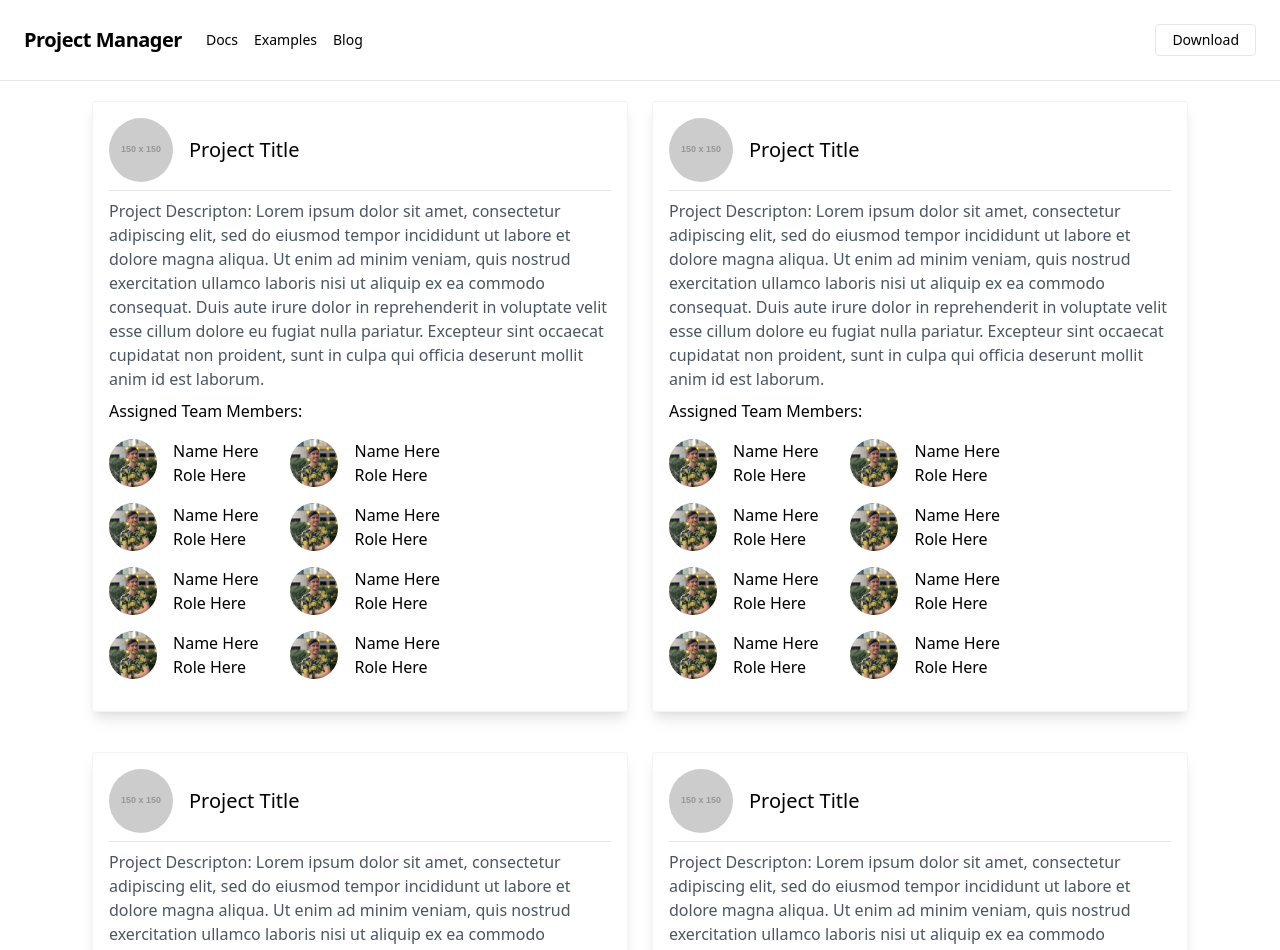
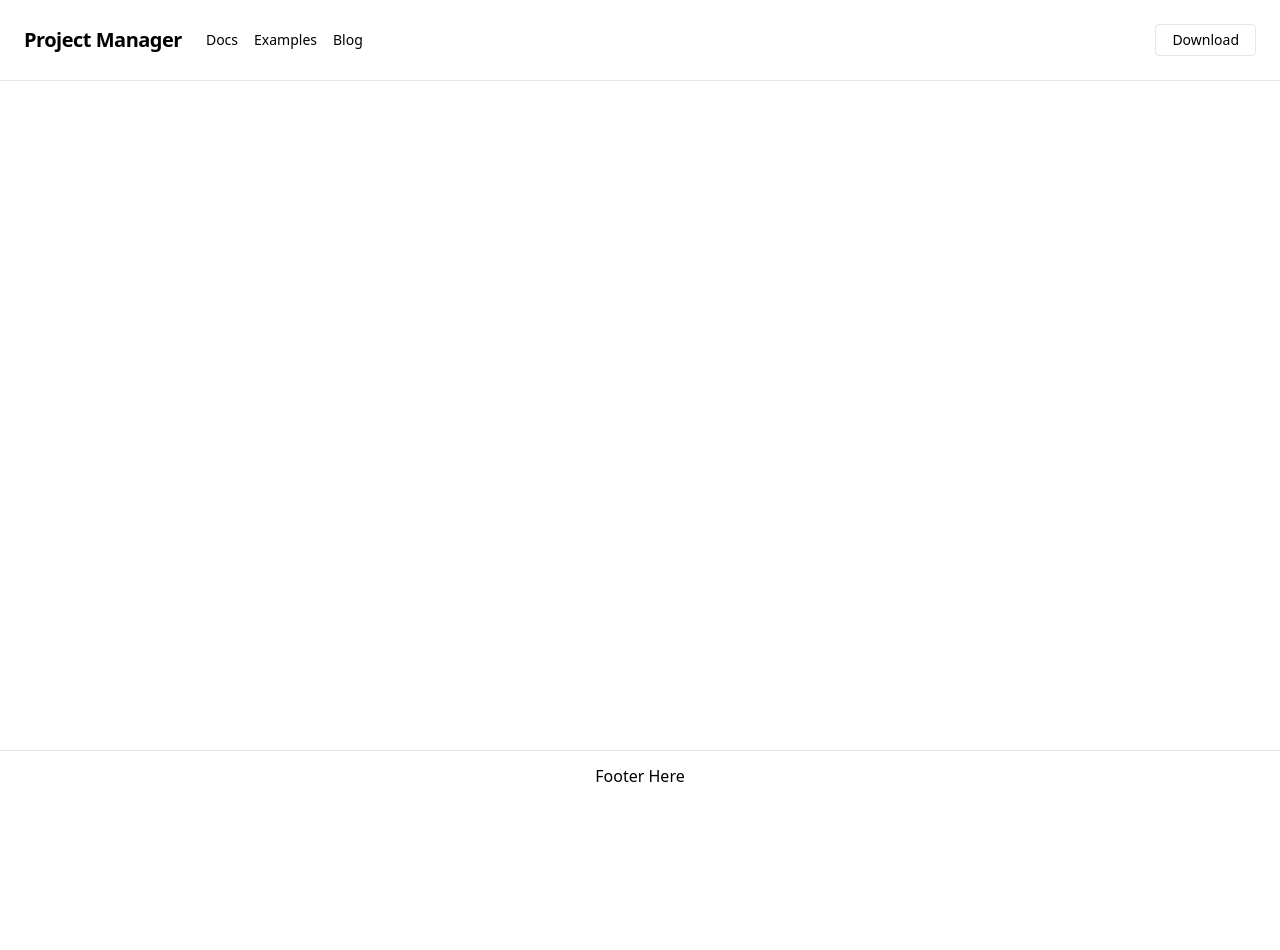
Before and after one commit to ryangautier1/project-manager, a React (Create React App) app: page / in a window 1280 px wide. Shown: the top 950 px of the page. After the commit the page ends 801 px from the top, so only its background shows below. Built offline with nearby package versions, Linux system fonts and the light colour scheme; the HTML template or start-up script is replaced by a standard one.

Commit message:
create project card page

```diff
--- a/src/App.js
+++ b/src/App.js
@@ -1,19 +1,12 @@
 import React from 'react';
 import Navbar from "./components/Navbar";
-import ProjectCard from "./components/ProjectCard";
 import Footer from "./components/Footer"
-import CardContainer from './components/CardContainer';
 
 function App() {
   return (
     <div>
       <Navbar />
-      <CardContainer>
-        <ProjectCard />
-        <ProjectCard />
-        <ProjectCard />
-        <ProjectCard />
-      </CardContainer>
+
       <Footer />
     </div>
   );
```
Also changed, not shown: src/pages/ProjectCardPage.js (added, +18 -0 lines).
